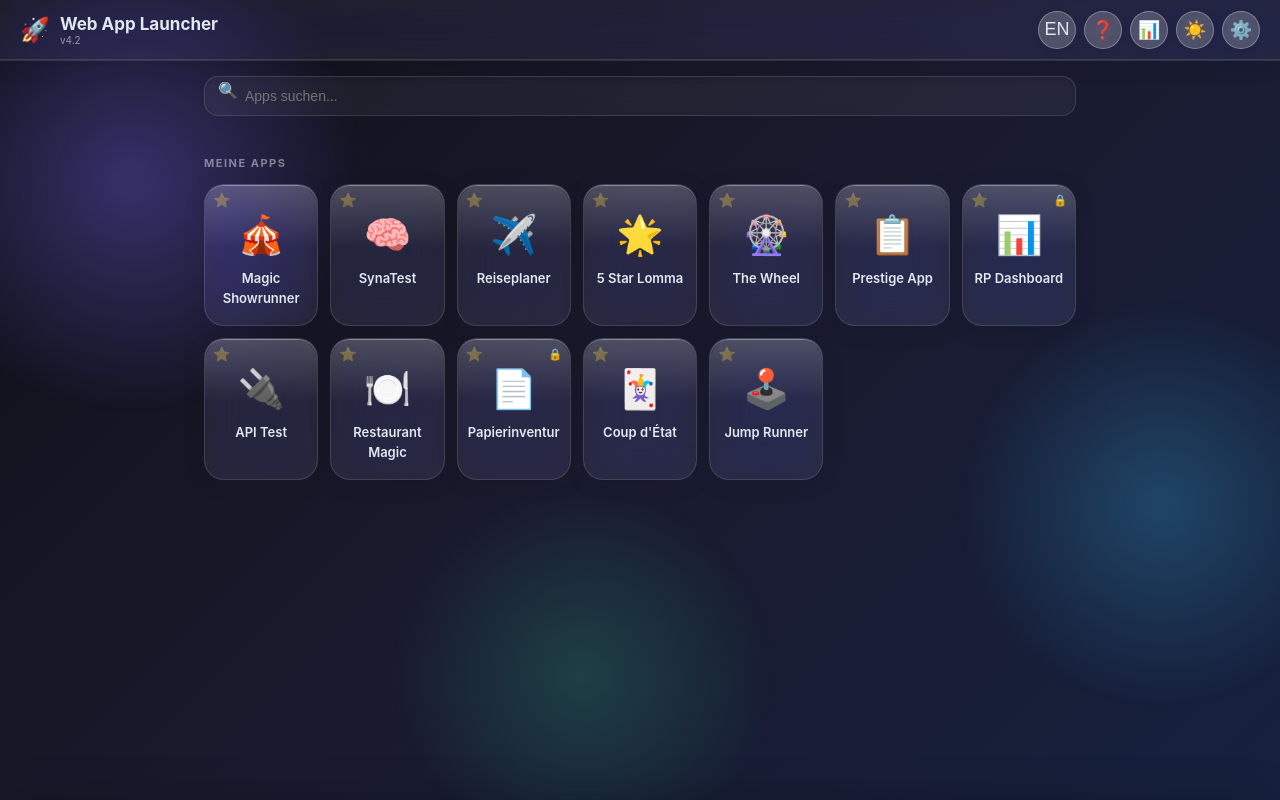
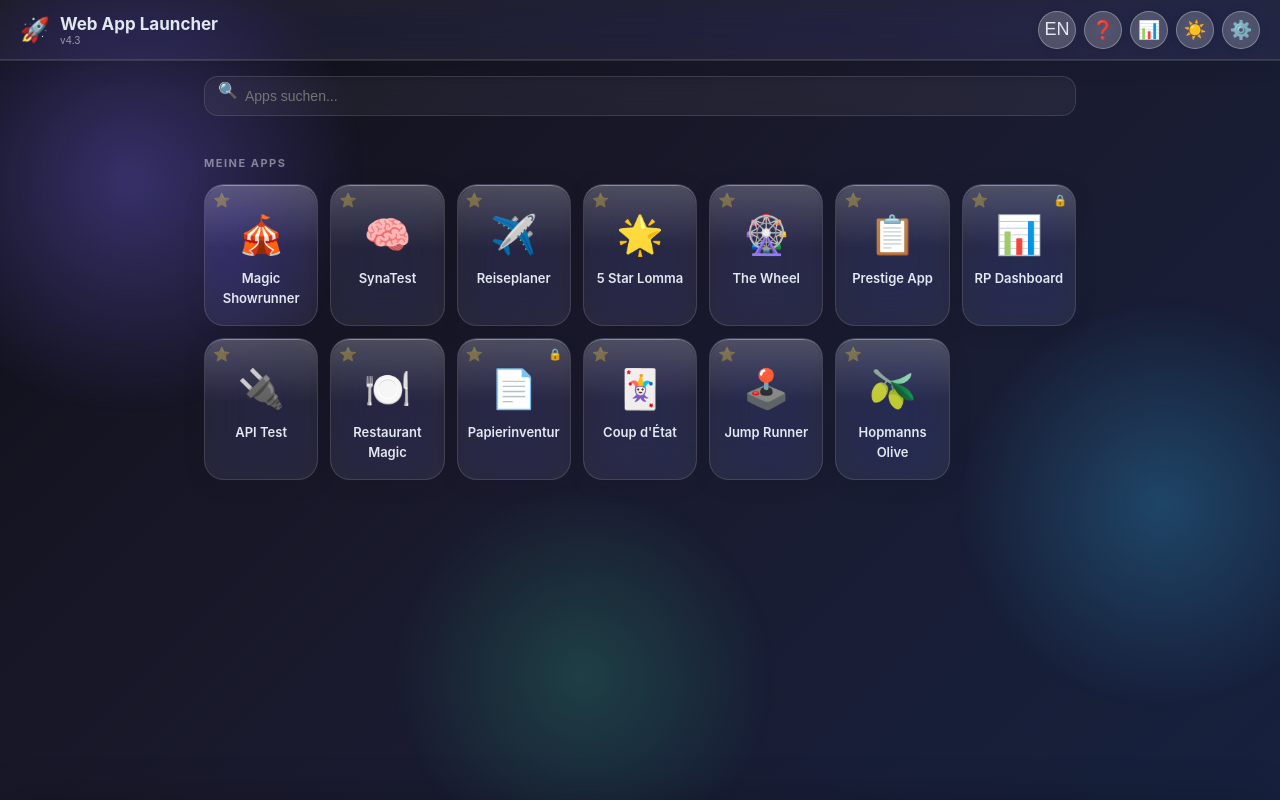
Before and after one commit to TheLomma/webappstarter, a React (Create React App) app: page / in a window 1280 px wide. Built offline with nearby package versions, Linux system fonts and the light colour scheme.

Commit message:
Update App.js
version 4.3

```diff
--- a/src/App.js
+++ b/src/App.js
@@ -24,7 +24,7 @@ const translations = {
     namePlaceholder: "My App",
     urlPlaceholder: "https://example.com",
     emojiPlaceholder: "🌐",
-    version: "v4.2",
+    version: "v4.3",
     search: "Search apps...",
     importExport: "Import / Export",
     exportBtn: "Export JSON",
@@ -133,7 +133,7 @@ const translations = {
     namePlaceholder: "Meine App",
     urlPlaceholder: "https://beispiel.de",
     emojiPlaceholder: "🌐",
-    version: "v4.2",
+    version: "v4.3",
     search: "Apps suchen...",
     importExport: "Import / Export",
     exportBtn: "JSON exportieren",
@@ -272,6 +272,7 @@ export default function App() {
     { id: 11, name: "Papierinventur", url: "https://papierinventur.vercel.app", emoji: "📄", fav: false },
     { id: 12, name: "Coup d'État", url: "https://cardgame-omega-six.vercel.app", emoji: "🃏", fav: false },
     { id: 13, name: "Jump Runner", url: "https://jumprunner.vercel.app", emoji: "🕹️", fav: false },
+    { id: 14, name: "Hopmanns Olive", url: "https://olivespeisekarte.vercel.app", emoji: "🫒", fav: false },
   ];
 
   const [apps, setApps] = useState(() => {
```
